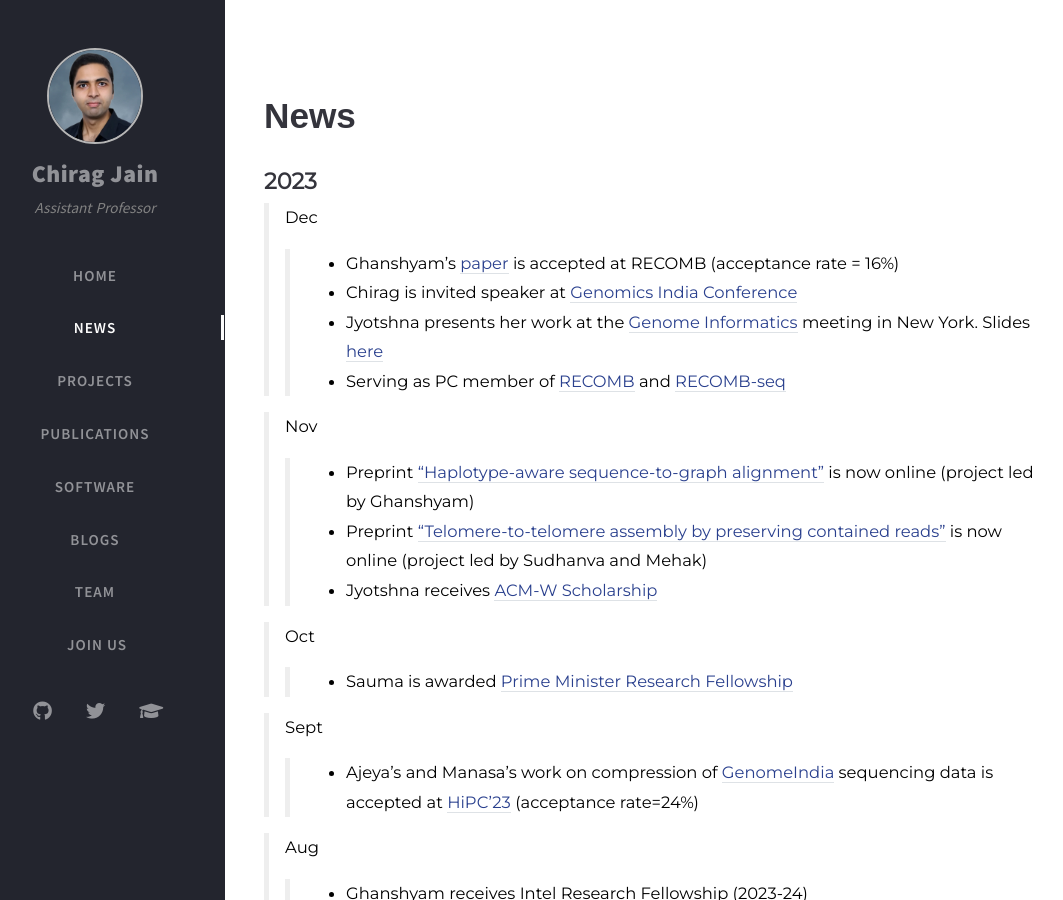
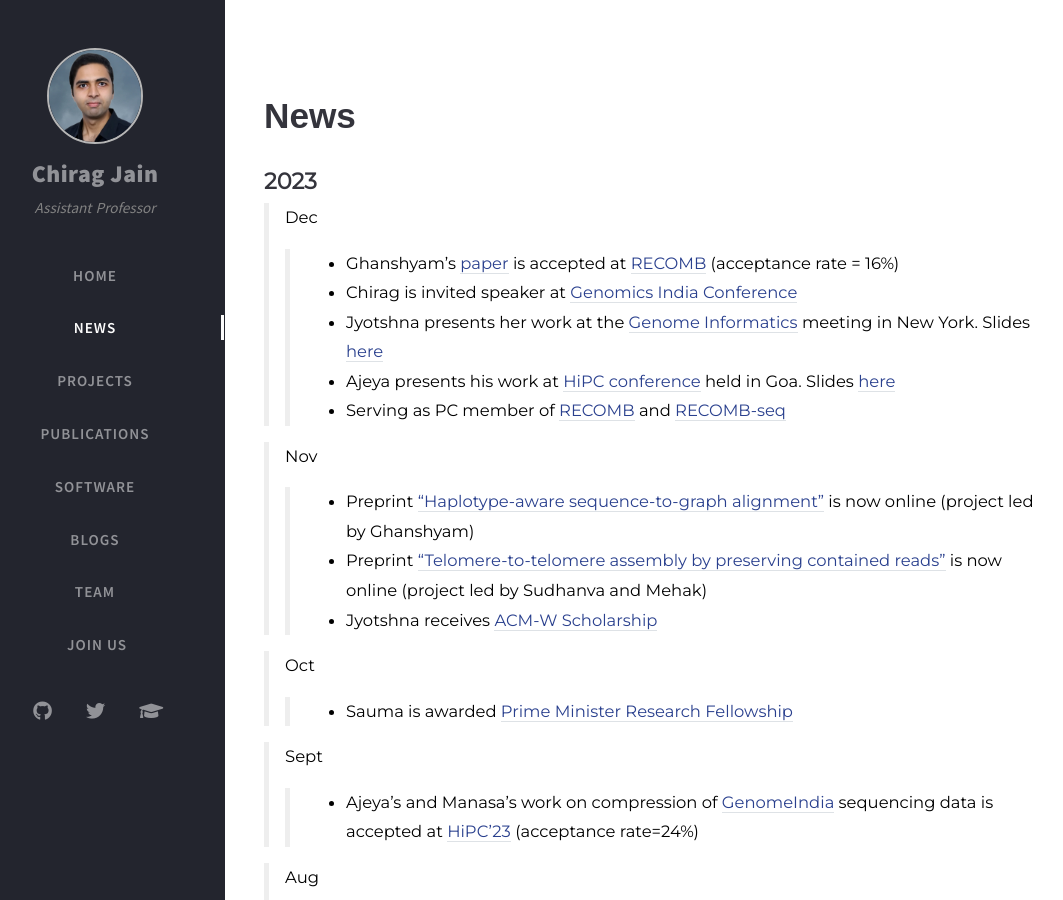
Before and after one commit to at-cg/at-cg.github.io, a Jekyll site: the page built from tabs/new.md, in a window 1280 px wide and 900 px high. Shown: the whole window, without its empty margins (35-1098 px from the left). Built offline with Jekyll 4.4.1, drawn with Linux system fonts in a browser that asks for light colours; nearby versions of some CDN libraries; comment, search, counter and statistics services are not loaded.

Commit message:
Update new.md

```diff
--- a/tabs/new.md
+++ b/tabs/new.md
@@ -22,9 +22,10 @@ type: news
 ## **2023**
 
 >Dec
->> - Ghanshyam's [paper](https://doi.org/10.1101/2023.11.15.566493) is accepted at RECOMB (acceptance rate = 16%)
+>> - Ghanshyam's [paper](https://doi.org/10.1101/2023.11.15.566493) is accepted at [RECOMB](https://recomb.org/recomb2024/) (acceptance rate = 16%)
 >> - Chirag is invited speaker at [Genomics India Conference](https://genomicsindia.co.in)
 >> - Jyotshna presents her work at the [Genome Informatics](https://meetings.cshl.edu/meetings.aspx?meet=info&year=23) meeting in New York. Slides [here](https://drive.google.com/file/d/1pETs5E8DwiAPkw-F_qubjfY4TLnqwGQg/view?usp=share_link)
+>> - Ajeya presents his work at [HiPC conference](https://hipc.org) held in Goa. Slides [here](https://drive.google.com/file/d/1wUiWWlXTu0M4TQ-syLNyWAKfrGB1ZYoA/view?usp=share_link)
 >> - Serving as PC member of [RECOMB](https://recomb.org/recomb2024/index.html) and [RECOMB-seq](https://recomb-seq.github.io)
 
 >Nov
```
